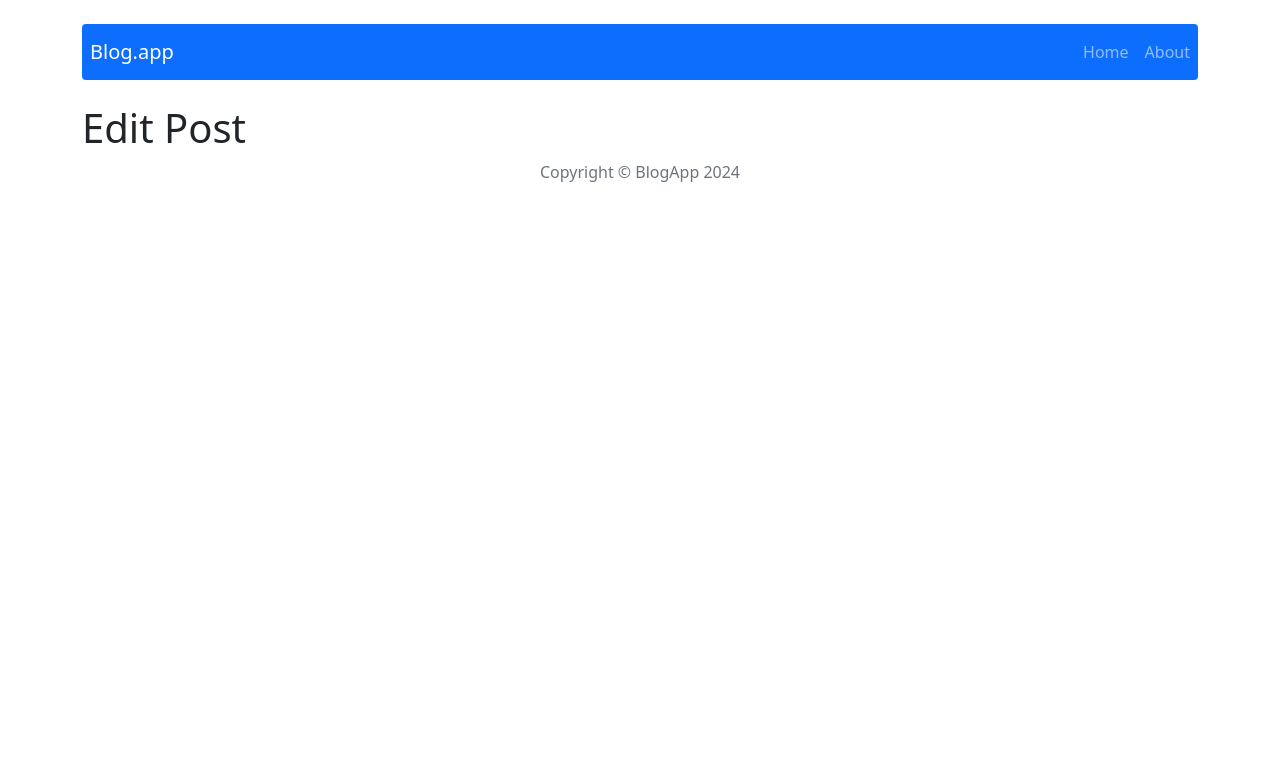
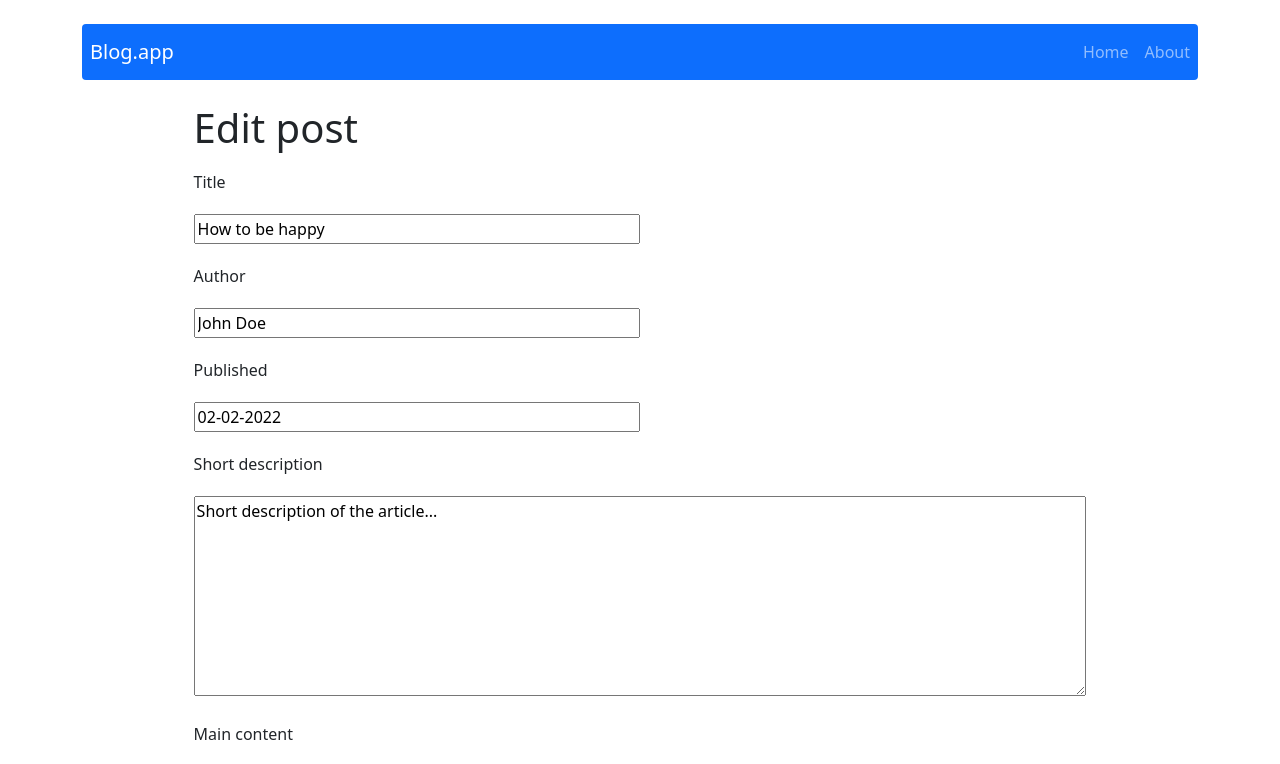
Before and after one commit to juliachanas/React-blog, a React (Create React App) app: page /edit/1 in a window 1280 px wide. Shown: the top 764 px of the page. Built offline with nearby package versions, Linux system fonts and the light colour scheme.

Commit message:
Fix page reload after click buttons

```diff
--- a/src/components/features/EditPostForm/EditPostForm.js
+++ b/src/components/features/EditPostForm/EditPostForm.js
@@ -1,5 +1,37 @@
 import PostForm from '../PostForm/PostForm';
+import { editPost } from '../../../redux/postsRedux';
+import { useDispatch } from 'react-redux';
+import { useNavigate } from 'react-router-dom';
+import { useSelector } from 'react-redux';
+import { getPostbyId } from '../../../redux/postsRedux';
+import { useParams } from 'react-router';
+import { Navigate } from 'react-router-dom';
 
-const EditPostForm = () => {};
+const EditPostForm = () => {
+  const dispatch = useDispatch();
+  const navigate = useNavigate();
+
+  const { id } = useParams();
+  const postData = useSelector((state) => getPostbyId(state, id));
+
+  const handleSubmit = (post) => {
+    dispatch(editPost({ ...post, id }));
+    navigate('/');
+  };
+
+  if (!postData) return <Navigate to='/' />;
+  return (
+    <PostForm
+      key={postData.id}
+      action={handleSubmit}
+      actionText='Edit post'
+      title={postData.title}
+      author={postData.author}
+      publishedDate={postData.publishedDate}
+      shortDescription={postData.shortDescription}
+      content={postData.content}
+    />
+  );
+};
 
 export default EditPostForm;
--- a/src/components/features/PostCard/PostCard.js
+++ b/src/components/features/PostCard/PostCard.js
@@ -4,6 +4,7 @@ import Button from 'react-bootstrap/Button';
 import Row from 'react-bootstrap/Row';
 import Col from 'react-bootstrap/Col';
 import { getAllPosts } from '../../../redux/postsRedux';
+import { Link } from 'react-router-dom';
 
 const PostCard = () => {
   const allPosts = useSelector(getAllPosts);
@@ -32,7 +33,9 @@ const PostCard = () => {
                 </Col>
               </Row>
               <p>{post.shortDescription}</p>
-              <Button href={`/post/${post.id}`}>Read more</Button>
+              <Link to={`/post/${post.id}`}>
+                <Button variant='primary'>Read more</Button>
+              </Link>
             </Card.Body>
           </Card>
         </Col>
--- a/src/components/pages/EditPostPage/EditPostPage.js
+++ b/src/components/pages/EditPostPage/EditPostPage.js
@@ -1,7 +1,10 @@
+import EditPostForm from '../../features/EditPostForm/EditPostForm';
+
 const EditPostPage = () => {
   return (
-    <div>
-      <h1>Edit Post</h1>
+    <div style={{ marginLeft: '10%', marginRight: '10%' }}>
+      <h1>Edit post</h1>
+      <EditPostForm />
     </div>
   );
 };
--- a/src/components/pages/Homepage/Homepage.js
+++ b/src/components/pages/Homepage/Homepage.js
@@ -2,6 +2,7 @@ import PostCard from '../../features/PostCard/PostCard';
 import Button from 'react-bootstrap/Button';
 import Row from 'react-bootstrap/Row';
 import Col from 'react-bootstrap/Col';
+import { Link } from 'react-router-dom';
 
 const Homepage = () => {
   return (
@@ -11,9 +12,9 @@ const Homepage = () => {
           <h1>All Posts</h1>
         </Col>
         <Col className='d-flex justify-content-end align-items-center'>
-          <Button href='/add' variant='outline-info'>
-            Add post
-          </Button>
+          <Link to='/add'>
+            <Button variant='outline-info'>Add post</Button>
+          </Link>
         </Col>
       </Row>
       <PostCard />
--- a/src/components/pages/PostPage/PostPage.js
+++ b/src/components/pages/PostPage/PostPage.js
@@ -10,6 +10,7 @@ import { removePost } from '../../../redux/postsRedux';
 import { useDispatch } from 'react-redux';
 import Modal from 'react-bootstrap/Modal';
 import { useState } from 'react';
+import { Link } from 'react-router-dom';
 
 const PostPage = () => {
   const { id } = useParams();
@@ -44,13 +45,14 @@ const PostPage = () => {
               className='d-flex justify-content-center align-items-center'
             >
               {' '}
+              <Link to={`/edit/${postData.id}`}>
                 <Button
-                href={`/edit/${postData.id}`}
                   variant='outline-info'
                   style={{ marginRight: '10px', marginBottom: '5px' }}
                 >
                   Edit
                 </Button>
+              </Link>
               <Button
                 variant='outline-danger'
                 style={{ marginRight: '10px', marginBottom: '5px' }}
--- a/src/redux/postsRedux.js
+++ b/src/redux/postsRedux.js
@@ -10,10 +10,12 @@ export const getPostbyId = ({ posts }, id) =>
 const createActionName = (actionName) => `app/posts/${actionName}`;
 const REMOVE_POST = createActionName('REMOVE_POST');
 const ADD_POST = createActionName('ADD_POST');
+const EDIT_POST = createActionName('EDIT_POST');
 
 //action creators
 export const removePost = (payload) => ({ type: REMOVE_POST, payload });
 export const addPost = (payload) => ({ type: ADD_POST, payload });
+export const editPost = (payload) => ({ type: EDIT_POST, payload });
 
 const postsReducer = (statePart = [], action) => {
   switch (action.type) {
@@ -21,6 +23,10 @@ const postsReducer = (statePart = [], action) => {
       return statePart.filter((post) => post.id !== action.payload);
     case ADD_POST:
       return [...statePart, { ...action.payload, id: shortid() }];
+    case EDIT_POST:
+      return statePart.map((post) =>
+        post.id === action.payload.id ? { ...post, ...action.payload } : post
+      );
     default:
       return statePart;
   }
```
Lines whose indentation alone changed are shown as unchanged.
